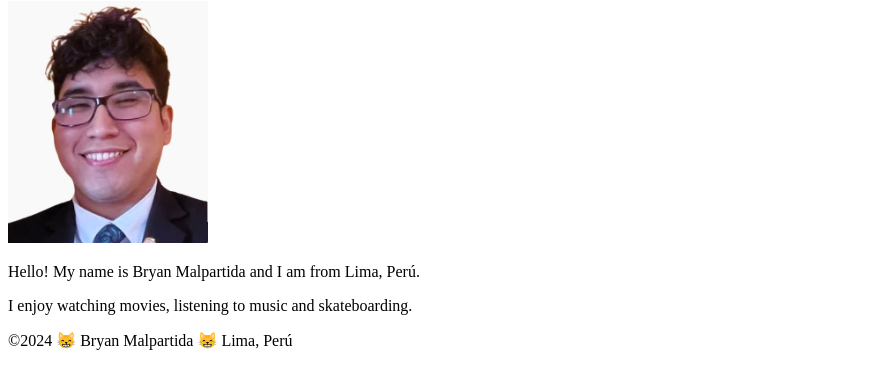
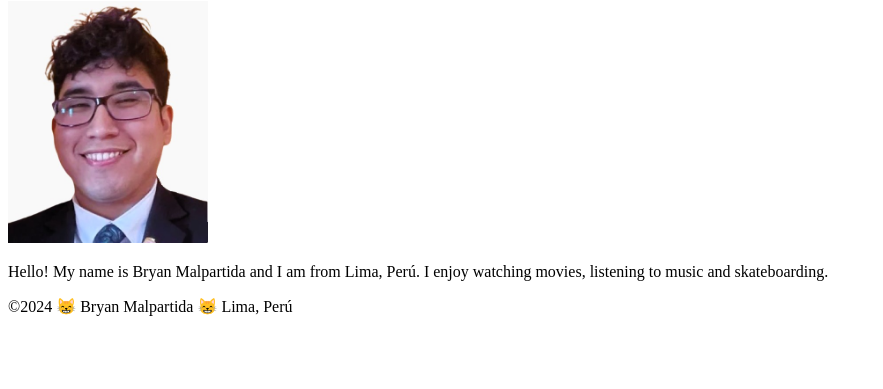
Before and after one commit to bryanmalpartida/wdd130, a plain HTML site: page index.html in a window 1280 px wide. Shown: the part 105-494 px from the top of the page, without its empty margins (0-883 px from the left). Drawn offline with Linux system fonts and the light colour scheme.

Commit message:
Update index.html

```diff
--- a/index.html
+++ b/index.html
@@ -15,8 +15,7 @@
         <main>
             <h1>Bryan Malpartida | WDD 130</h1>
             <img src="images/profile2.jpg" alt="Hello, my name is Bryan Malpartida" width="200">
-            <p>Hello! My name is Bryan Malpartida and I am from Lima, Perú. </p>
-            <p>I enjoy watching movies, listening to music and skateboarding.</p>
+            <p>Hello! My name is Bryan Malpartida and I am from Lima, Perú. I enjoy watching movies, listening to music and skateboarding.</p>
         </main>
         <footer>
             <p>©2024 😸 Bryan Malpartida 😸 Lima, Perú</p>
```
